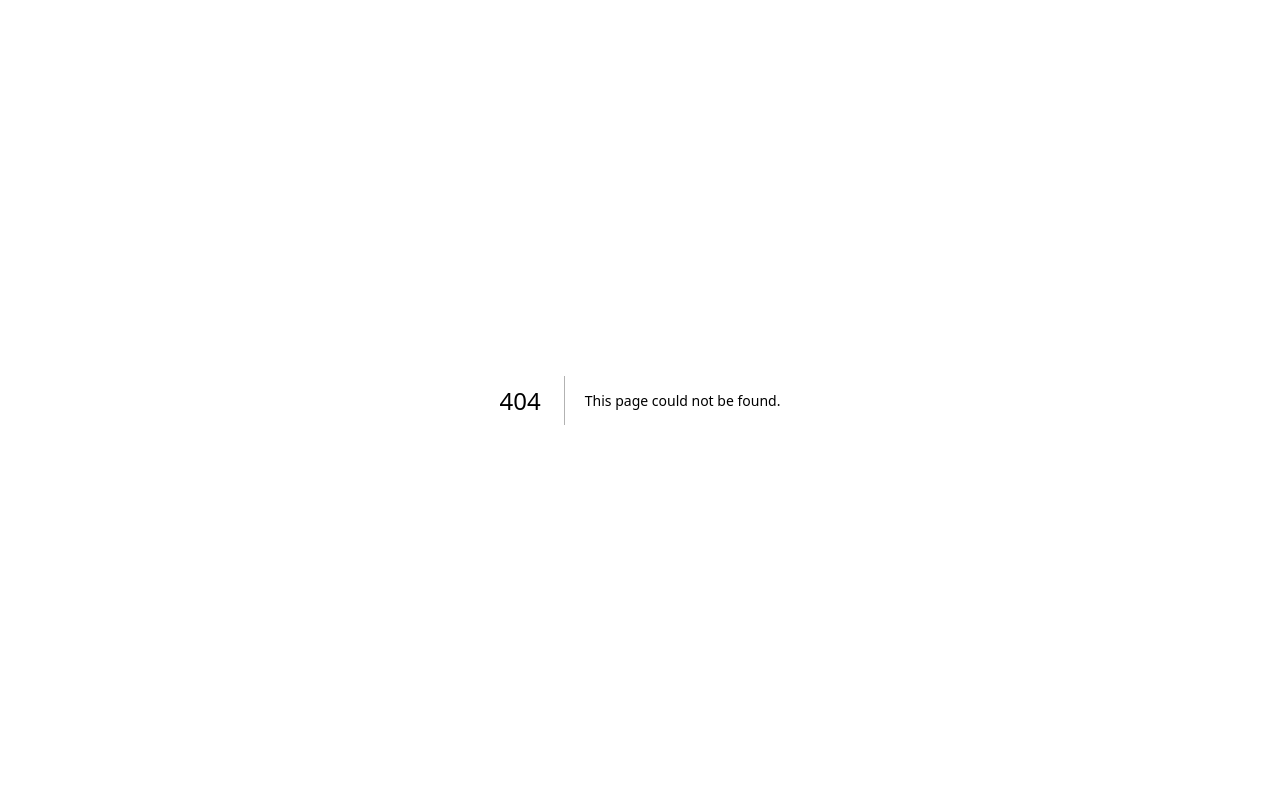
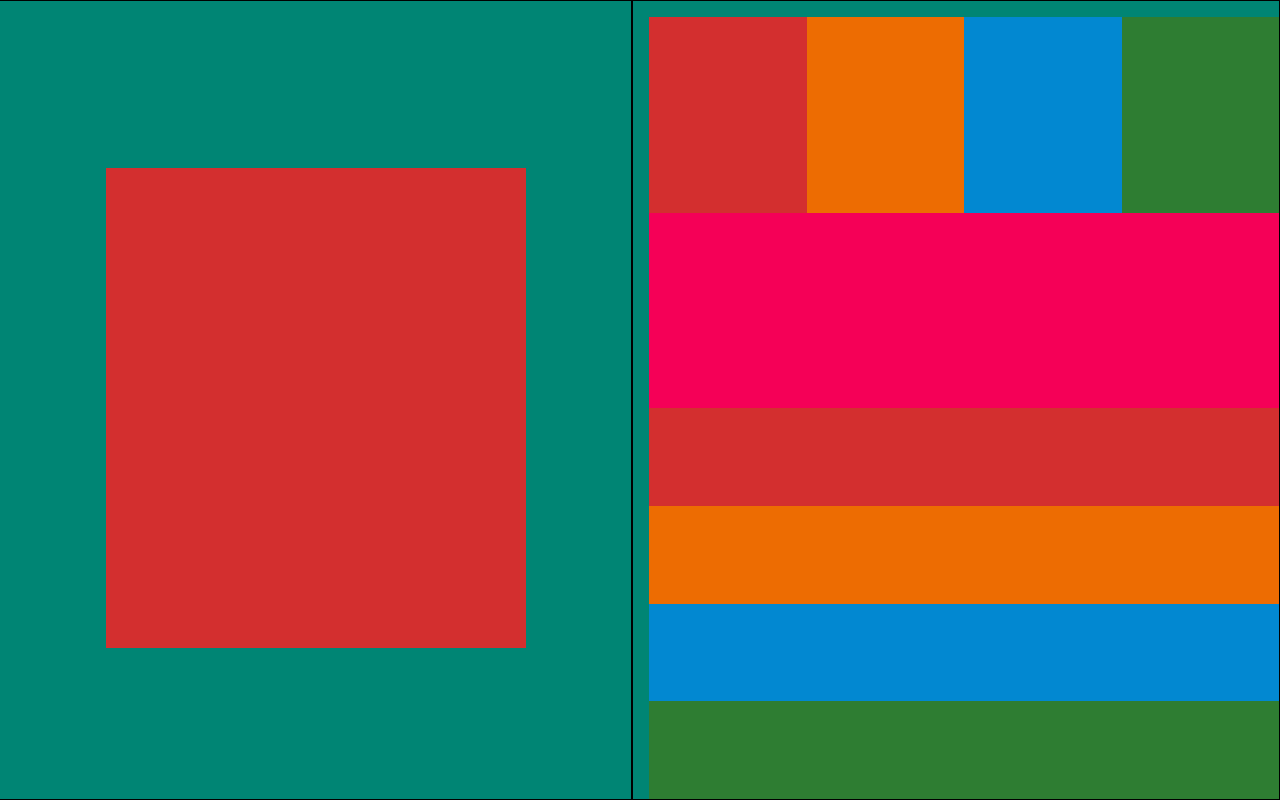
Before and after one commit to fhillipgcastillo/PersonalPresentation, a Next.js app: page /mui in a window 1280 px wide. Before the commit this address had no page. Built offline with nearby package versions, Linux system fonts and the light colour scheme.

Commit message:
Adding observer custom hook Animate on visibility Upgraded Post Preview

```diff
--- /dev/null
+++ b/pages/mui/index.tsx
@@ -0,0 +1,76 @@
+import { Container, CssBaseline, Grid, Paper, styled } from '@mui/material'
+import React from 'react'
+
+const Item = styled(Paper)(({ theme }) => ({
+    backgroundColor: theme.palette.mode === 'dark' ? '#1A2027' : '#fff',
+    ...theme.typography.body2,
+    padding: theme.spacing(1),
+    textAlign: 'center',
+    color: theme.palette.text.secondary,
+}));
+
+
+const GridTest = () => {
+    return (
+        <Grid
+            container
+            spacing={2}
+            mt={0}
+
+            sx={(theme) => ({ height: "100vh", /*bgcolor: "Red"theme.palette.primary.main*/ })}
+        >
+            <CssBaseline />
+            {/* <Grid sx={(theme) => ({ bgcolor: theme.palette.primary.dark })}> */}
+            <Grid
+                item
+                container
+                md={6}
+                lg={6}
+                border={"1px solid black"}
+                justifyContent={"center"} // contenter horizontally centered
+                alignItems={"center"} // aligh vertically centered
+                flexWrap={"nowrap"}
+                sx={(theme) => ({
+                    bgcolor: theme.palette.primary.dark
+                })}>
+                <Grid item md={8} lg={8} height={"60vh"} sx={(theme) => ({ bgcolor: theme.palette.error.main })}></Grid>
+                {/* <Grid item md={3} lg={3} sx={(theme) => ({ bgcolor: theme.palette.warning.main })}></Grid>
+                <Grid item md={3} lg={3} sx={(theme) => ({ bgcolor: theme.palette.info.main })}></Grid>
+                <Grid item md={3} lg={3} sx={(theme) => ({ bgcolor: theme.palette.success.main })}></Grid> */}
+            </Grid>
+            <Grid
+                item
+                container
+                md={6}
+                lg={6}
+                border={"1px solid black"}
+                flexDirection={"column"}
+                flexWrap={"nowrap"}
+                alignItems={""}
+                sx={(theme) => ({
+                    bgcolor: theme.palette.primary.dark
+                })}
+            >
+                <Grid container item md={12}>
+                    <Grid item md={3} lg={3} sx={(theme) => ({ bgcolor: theme.palette.error.main })}></Grid>
+                    <Grid item md={3} lg={3} sx={(theme) => ({ bgcolor: theme.palette.warning.main })}></Grid>
+                    <Grid item md={3} lg={3} sx={(theme) => ({ bgcolor: theme.palette.info.main })}></Grid>
+                    <Grid item md={3} lg={3} sx={(theme) => ({ bgcolor: theme.palette.success.main })}></Grid>
+                    {/* The extra */}
+                    <Grid item md={12} lg={12} sx={(theme) => ({ bgcolor: theme.palette.secondary.main })}></Grid>
+                </Grid>
+                <Grid container item md={12}>
+                    <Grid item md={12} lg={12} sx={(theme) => ({ bgcolor: theme.palette.error.main })}></Grid>
+                    <Grid item md={12} lg={12} sx={(theme) => ({ bgcolor: theme.palette.warning.main })}></Grid>
+                    <Grid item md={12} lg={12} sx={(theme) => ({ bgcolor: theme.palette.info.main })}></Grid>
+                    <Grid item md={12} lg={12} sx={(theme) => ({ bgcolor: theme.palette.success.main })}></Grid>
+                    {/* The extra */}
+                    {/* <Grid item md={12} lg={12} sx={(theme) => ({ bgcolor: theme.palette.secondary.main })}></Grid> */}
+                </Grid>
+            </Grid>
+            {/* </Grid> */}
+        </Grid>
+    )
+}
+
+export default GridTest
```
Also changed, not shown: components/Layout.tsx (+8 -3 lines), components/PostPreview.tsx (+8 -3 lines), components/PostPreviewItem/PostPreviewItem.tsx (+16 -3 lines), components/useObserver.tsx (added, +37 -0 lines).
